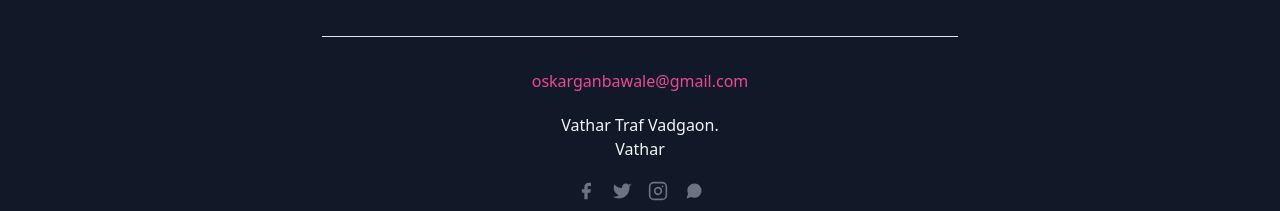
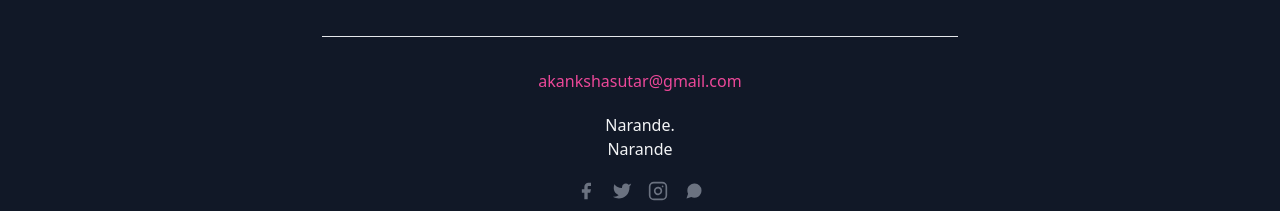
Before and after one commit to Akanksha-Sutar/College-Website, a plain HTML site: page index.html in a window 1280 px wide. Shown: the part 3630-3841 px from the top of the page. Drawn offline with nearby package versions, Linux system fonts and the light colour scheme; files whose address does not match are found by name.

Commit message:
Update index.html

```diff
--- a/index.html
+++ b/index.html
@@ -256,9 +256,9 @@
       </form>
     </div>
     <div class="p-2 w-full pt-8 mt-8 border-t border-gray-200 text-center">
-      <a class="text-pink-500">oskarganbawale@gmail.com</a>
-      <p class="leading-normal my-5">Vathar Traf Vadgaon.
-        <br>Vathar
+      <a class="text-pink-500">akankshasutar@gmail.com</a>
+      <p class="leading-normal my-5">Narande.
+        <br>Narande
       </p>
       <span class="inline-flex">
         <a class="text-gray-500">
```
